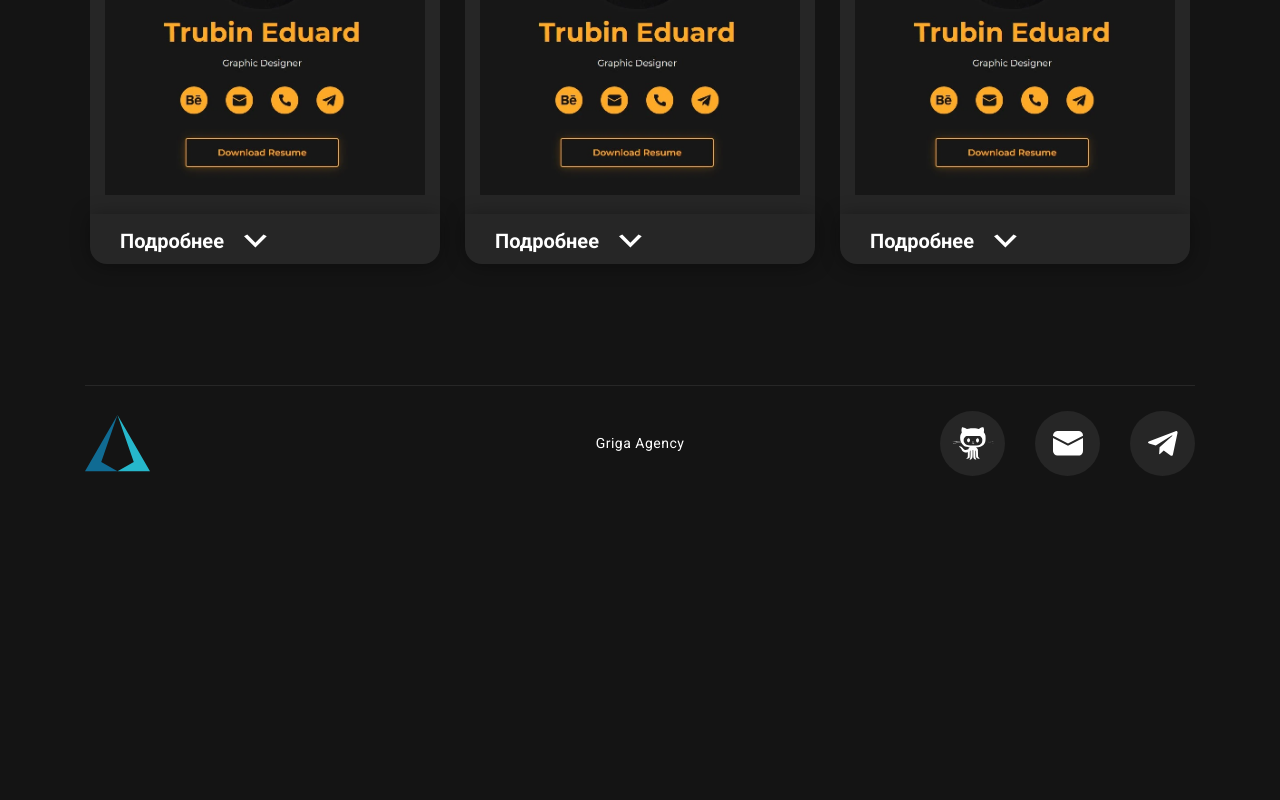
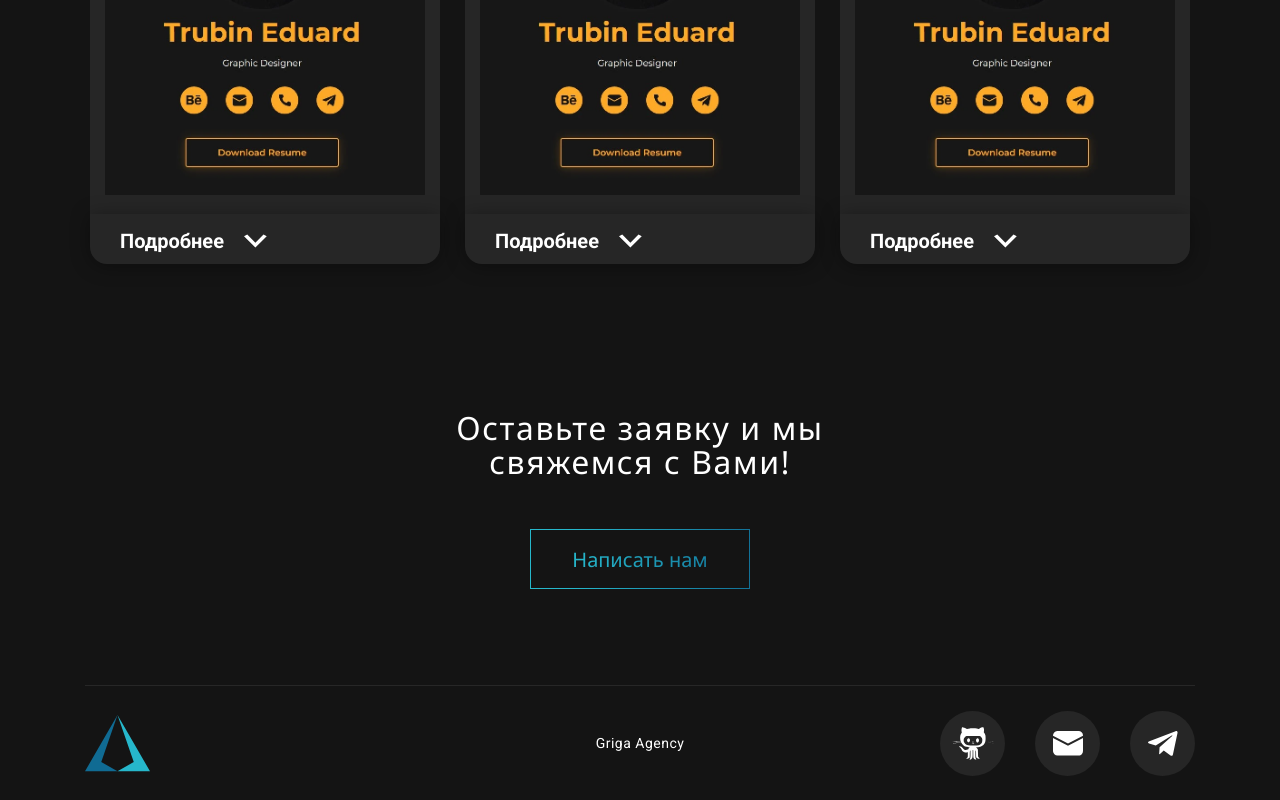
Before and after one commit to Griga81745/GrigaAgency, a Next.js app: page /portfolio in a window 1280 px wide. Shown: the part 847-1647 px from the top of the page. Before the commit the page ends 1347 px from the top, so only its background shows below. Built offline with nearby package versions, Linux system fonts and the light colour scheme.

Commit message:
add:contact us in portfolio page

```diff
--- a/pages/portfolio.js
+++ b/pages/portfolio.js
@@ -5,6 +5,7 @@ import {store} from "../src/store/store";
 import {Provider} from "react-redux";
 import Portfolio_ from "../src/Components/Portfolio/Portfolio_";
 import OrderMenu from "../src/Components/OrderMenu/OrderMenu";
+import ContactUs from "../src/Components/contactUs/Contact_Us";
 
 function Portfolio() {
     return (
@@ -13,6 +14,7 @@ function Portfolio() {
                 <Header/>
                 <OrderMenu/>
                 <Portfolio_/>
+                <ContactUs/>
                 <Footer/>
             </Provider>
         </div>
```
